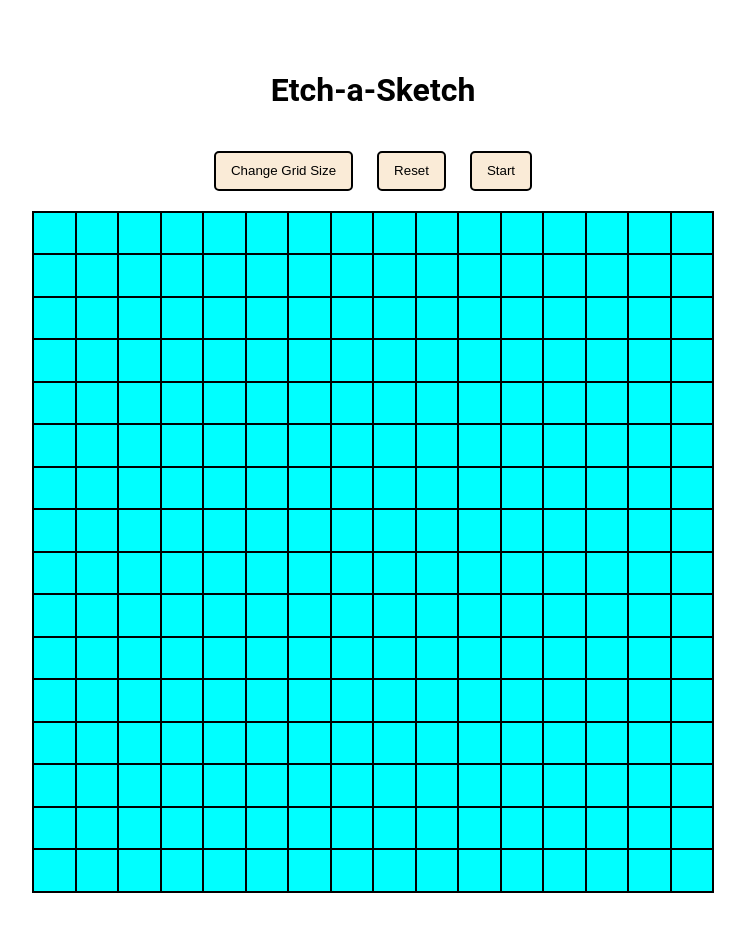
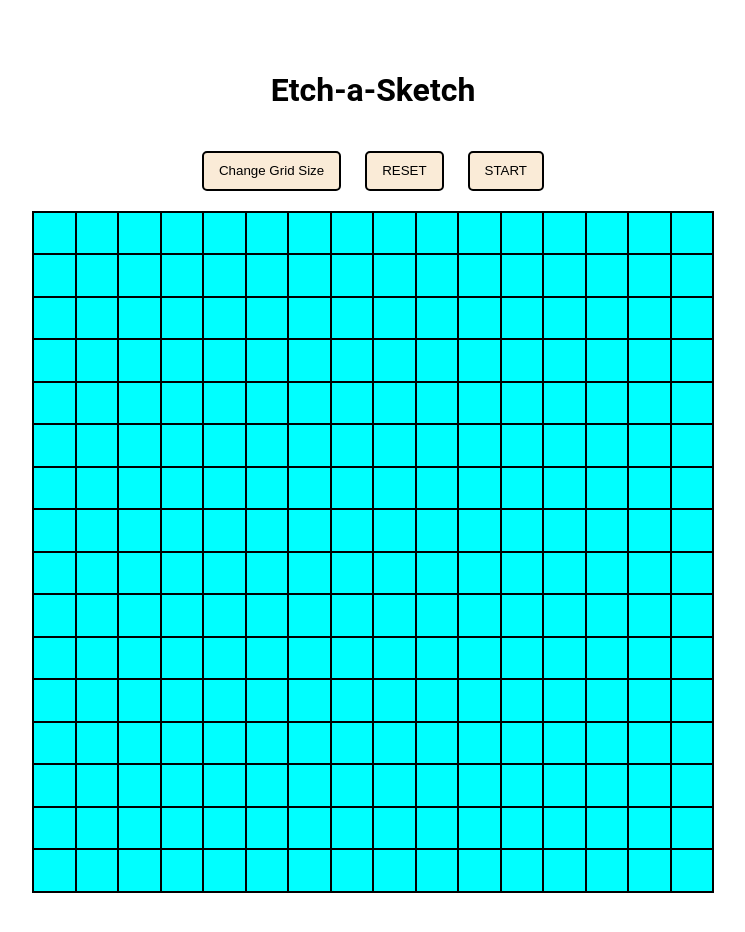
Before and after one commit to Kahffi/odin-etch-a-sketch, a plain HTML site: page index.html in a window 1280 px wide. Shown: the whole page, without its empty margins (267-1012 px from the left). Drawn offline with Linux system fonts and the light colour scheme.

Commit message:
Capslock-ing the button text

```diff
--- a/index.html
+++ b/index.html
@@ -16,8 +16,8 @@
 				<button type="button" class="btn" id="change-grid-btn">
 					Change Grid Size
 				</button>
-				<button type="button" class="btn" id="reset-btn">Reset</button>
-				<button type="button" class="btn" id="start-btn">Start</button>
+				<button type="button" class="btn" id="reset-btn">RESET</button>
+				<button type="button" class="btn" id="start-btn">START</button>
 			</div>
 			<div class="canvas"></div>
 		</div>
```
